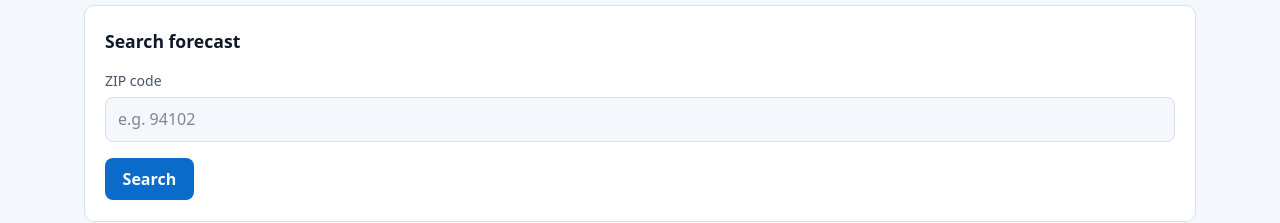
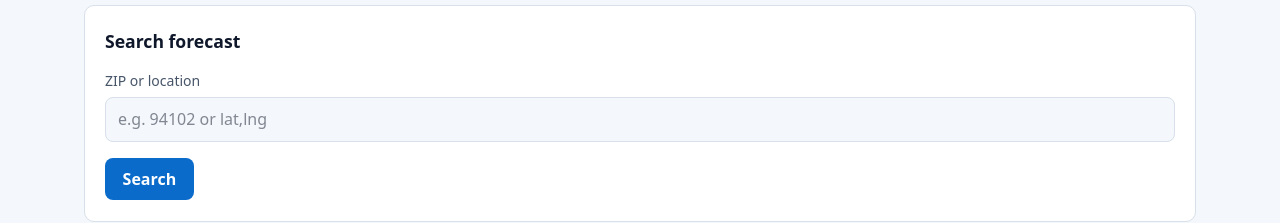
Before and after one commit to ViniciusPuerto/zip-forecast, a React (Vite) app in the folder frontend/: page / in a window 1280 px wide. Shown: the part 193-416 px from the top of the page. Built offline with nearby package versions, Linux system fonts and the light colour scheme; no server answers.

Commit message:
feat(frontend): fill search field from map picks
formatLatLngQuery on pick, focus input, wider field for lat,lng, and updated labels.

```diff
--- a/frontend/src/components/ForecastSearch.tsx
+++ b/frontend/src/components/ForecastSearch.tsx
@@ -1,5 +1,6 @@
-import { useState } from 'react'
+import { useRef, useState } from 'react'
 import type { FormEvent } from 'react'
+import { formatLatLngQuery } from '../lib/geoQuery'
 import { fetchForecast } from '../lib/forecastApi'
 import { ForecastResults } from './forecast/ForecastResults'
 
@@ -13,6 +14,7 @@ export function ForecastSearch({ apiBase }: ForecastSearchProps) {
   const [loading, setLoading] = useState(false)
   const [error, setError] = useState<string | null>(null)
   const [payload, setPayload] = useState<unknown>(null)
+  const zipInputRef = useRef<HTMLInputElement>(null)
 
   async function onSubmit(e: FormEvent) {
     e.preventDefault()
@@ -21,7 +23,7 @@ export function ForecastSearch({ apiBase }: ForecastSearchProps) {
 
     const trimmed = zip.trim()
     if (!trimmed) {
-      setError('Enter a ZIP code.')
+      setError('Enter a ZIP code or location.')
       return
     }
 
@@ -55,14 +57,15 @@ export function ForecastSearch({ apiBase }: ForecastSearchProps) {
       <form className="card" onSubmit={onSubmit}>
         <h2 id="forecast-search-heading">Search forecast</h2>
         <label className="field">
-          <span className="label">ZIP code</span>
+          <span className="label">ZIP or location</span>
           <input
+            ref={zipInputRef}
             className="input"
             name="zip"
-            inputMode="numeric"
-            autoComplete="postal-code"
-            placeholder="e.g. 94102"
-            maxLength={10}
+            inputMode="text"
+            autoComplete="off"
+            placeholder="e.g. 94102 or lat,lng"
+            maxLength={48}
             value={zip}
             onChange={(e) => setZip(e.target.value)}
           />
@@ -80,7 +83,14 @@ export function ForecastSearch({ apiBase }: ForecastSearchProps) {
       {payload ? (
         <section className="card card--results forecast-search__results" aria-live="polite">
           <h2>Result</h2>
-          <ForecastResults payload={payload} />
+          <ForecastResults
+            payload={payload}
+            onMapLocationPick={(lat, lng) => {
+              setError(null)
+              setZip(formatLatLngQuery(lat, lng))
+              zipInputRef.current?.focus()
+            }}
+          />
         </section>
       ) : null}
     </section>
```
